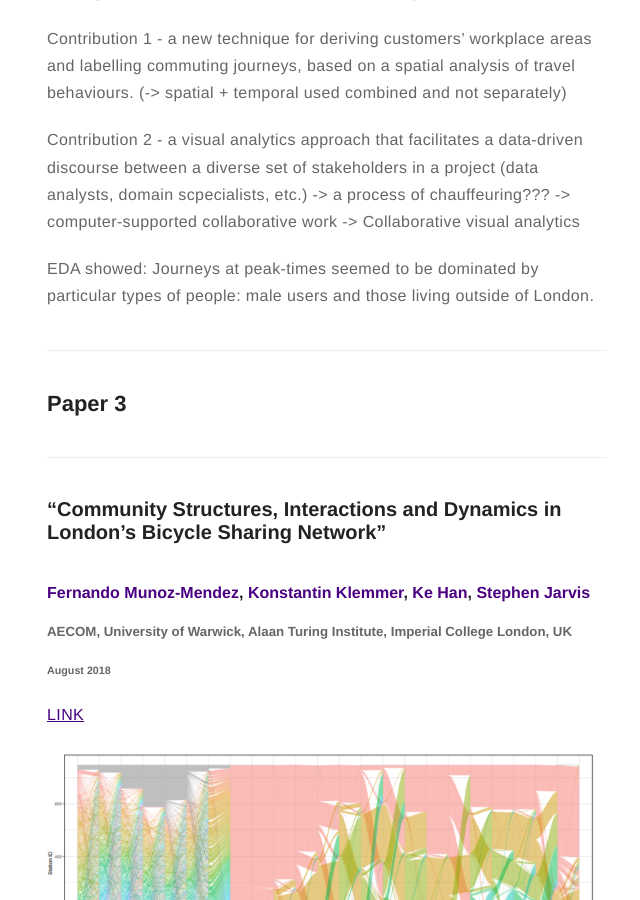
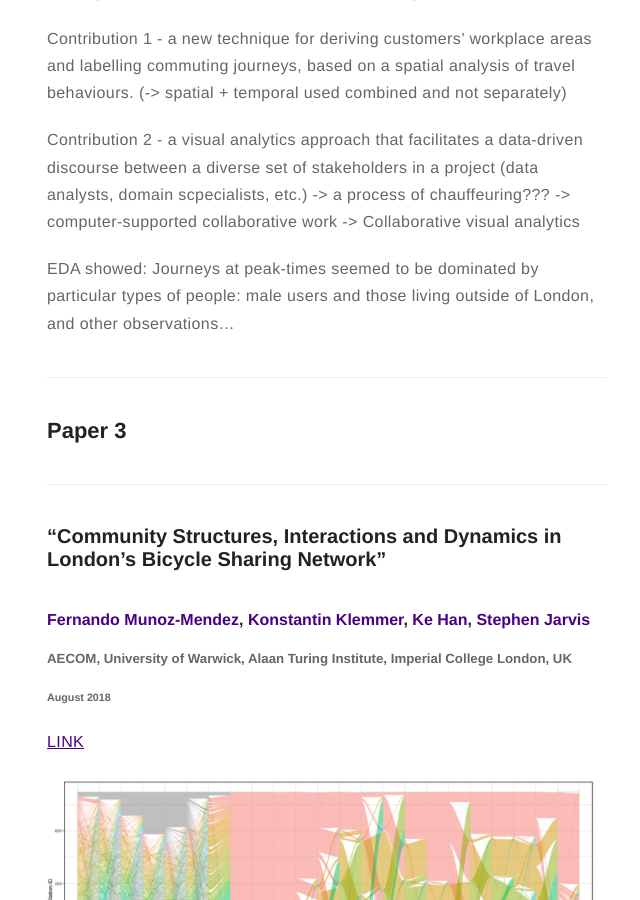
Before and after one commit to dljubenk/dljubenk.github.io, a Jekyll site: the page built from _posts/2019-02-06-literature-study.markdown, in a window 1280 px wide and 900 px high, scrolled down 4426 px. Shown: the whole window, without its empty margins (313-953 px from the left). Built offline with Jekyll 4.4.1, drawn with Linux system fonts in a browser that asks for light colours; emoji names are drawn with the system emoji font; comment, search, counter and statistics services are not loaded.

Commit message:
Update 2019-02-06-literature-study.markdown

```diff
--- a/_posts/2019-02-06-literature-study.markdown
+++ b/_posts/2019-02-06-literature-study.markdown
@@ -112,7 +112,7 @@ Contribution 1 - a new technique for deriving customers’ workplace areas and l
 
 Contribution 2 - a visual analytics approach that facilitates a data-driven discourse between a diverse set of stakeholders in a project (data analysts, domain scpecialists, etc.) ->  a process of chauffeuring??? -> computer-supported collaborative work -> Collaborative visual analytics
 
-EDA showed: Journeys at peak-times seemed to be dominated by particular types of people: male users and those living outside of London.
+EDA showed: Journeys at peak-times seemed to be dominated by particular types of people: male users and those living outside of London, and other observations...
 
 ---
 ## Paper 3
```
